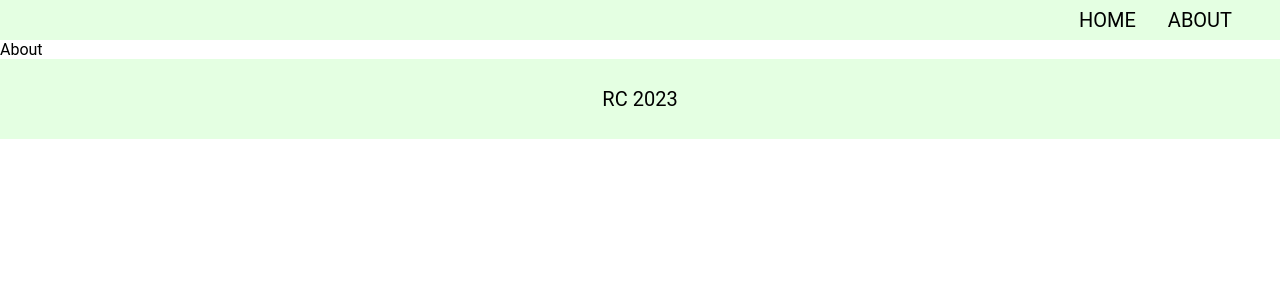
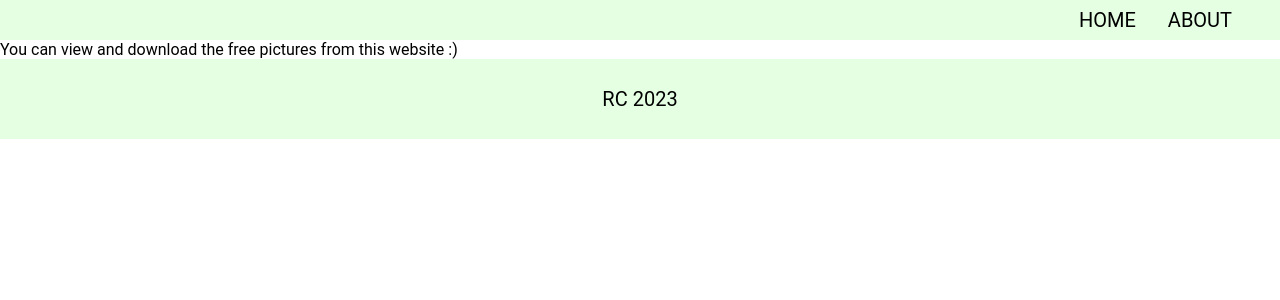
Before and after one commit to ritacc12/Photo-List, a React (Create React App) app: page /about in a window 1280 px wide. Shown: the top 300 px of the page. Built offline with nearby package versions, Linux system fonts and the light colour scheme.

Commit message:
revised the info for about.page

```diff
--- a/src/pages/About.jsx
+++ b/src/pages/About.jsx
@@ -1,7 +1,11 @@
 import React from "react";
 
 const About = () => {
-  return <div>About</div>;
+  return (
+    <div className="about">
+      You can view and download the free pictures from this website :)
+    </div>
+  );
 };
 
 export default About;
```
